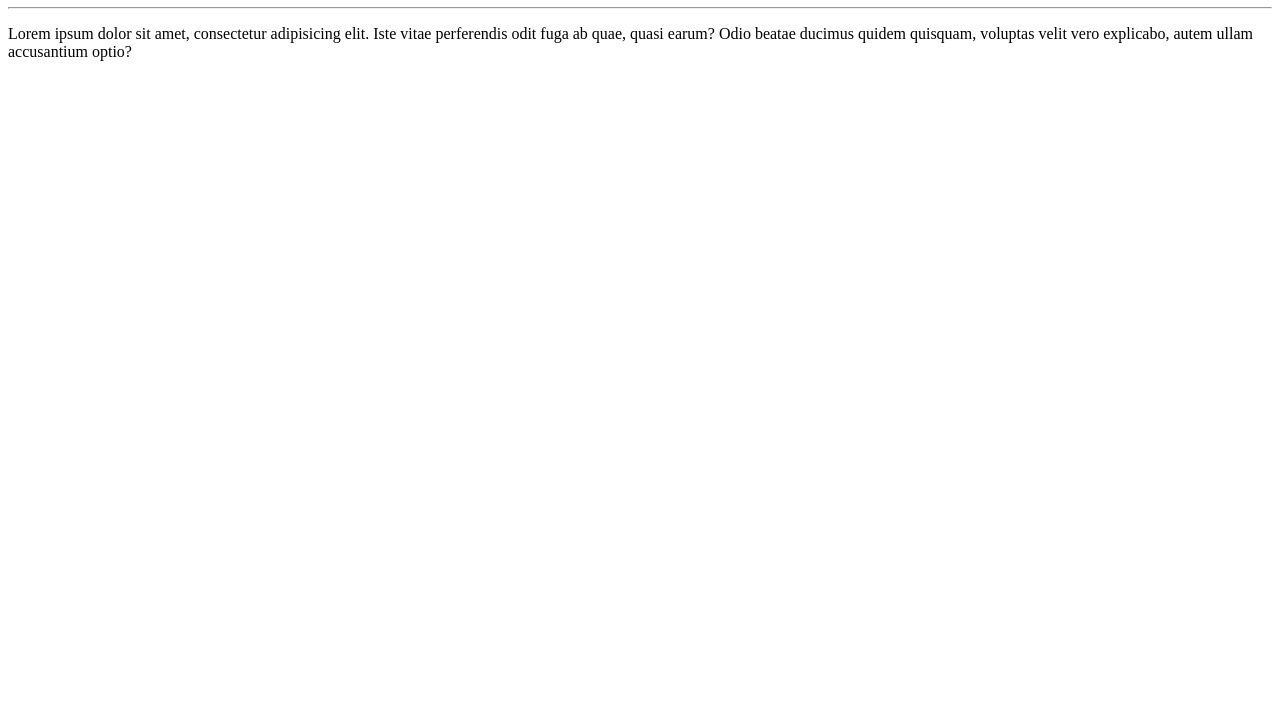
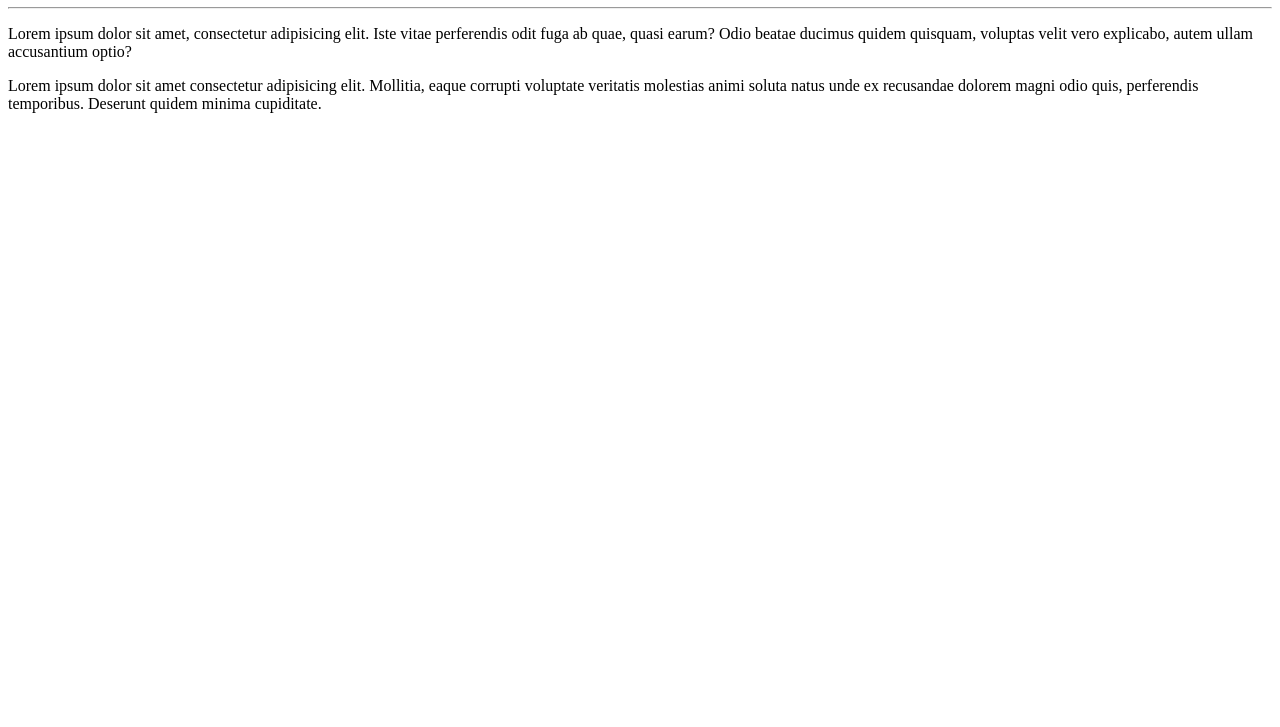
Before and after one commit to Guilherme-Luizcs/Ola-Mundo, a plain HTML site: page site.exemplo/index.html in a window 1280 px wide. Shown: the part 73-800 px from the top of the page. Drawn offline with Linux system fonts and the light colour scheme.

Commit message:
adicionei um paragrafo

```diff
--- a/site.exemplo/index.html
+++ b/site.exemplo/index.html
@@ -9,5 +9,6 @@
     <h1> Olá, Mundo!</h1>
     <hr>
     <p>Lorem ipsum dolor sit amet, consectetur adipisicing elit. Iste vitae perferendis odit fuga ab quae, quasi earum? Odio beatae ducimus quidem quisquam, voluptas velit vero explicabo, autem ullam accusantium optio?</p>
+    <p>Lorem ipsum dolor sit amet consectetur adipisicing elit. Mollitia, eaque corrupti voluptate veritatis molestias animi soluta natus unde ex recusandae dolorem magni odio quis, perferendis temporibus. Deserunt quidem minima cupiditate.</p>
 </body>
 </html>
```
